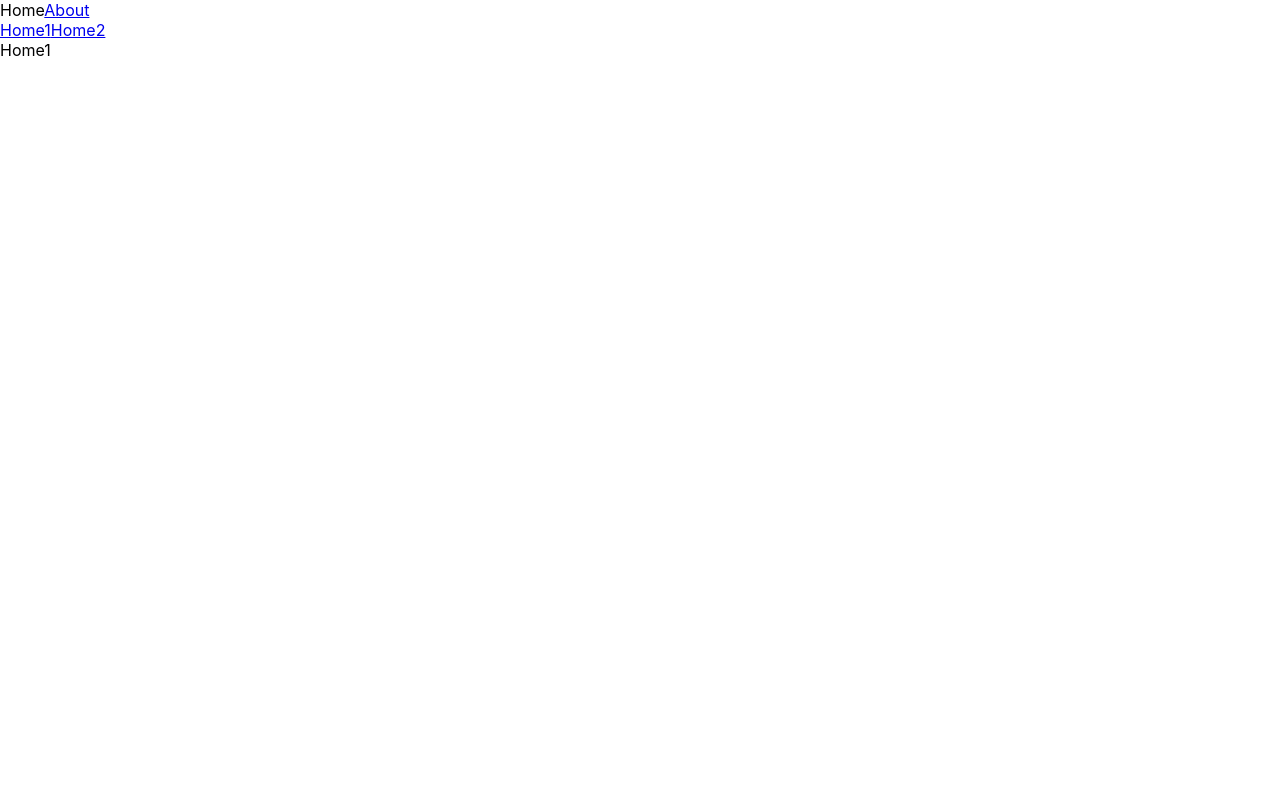
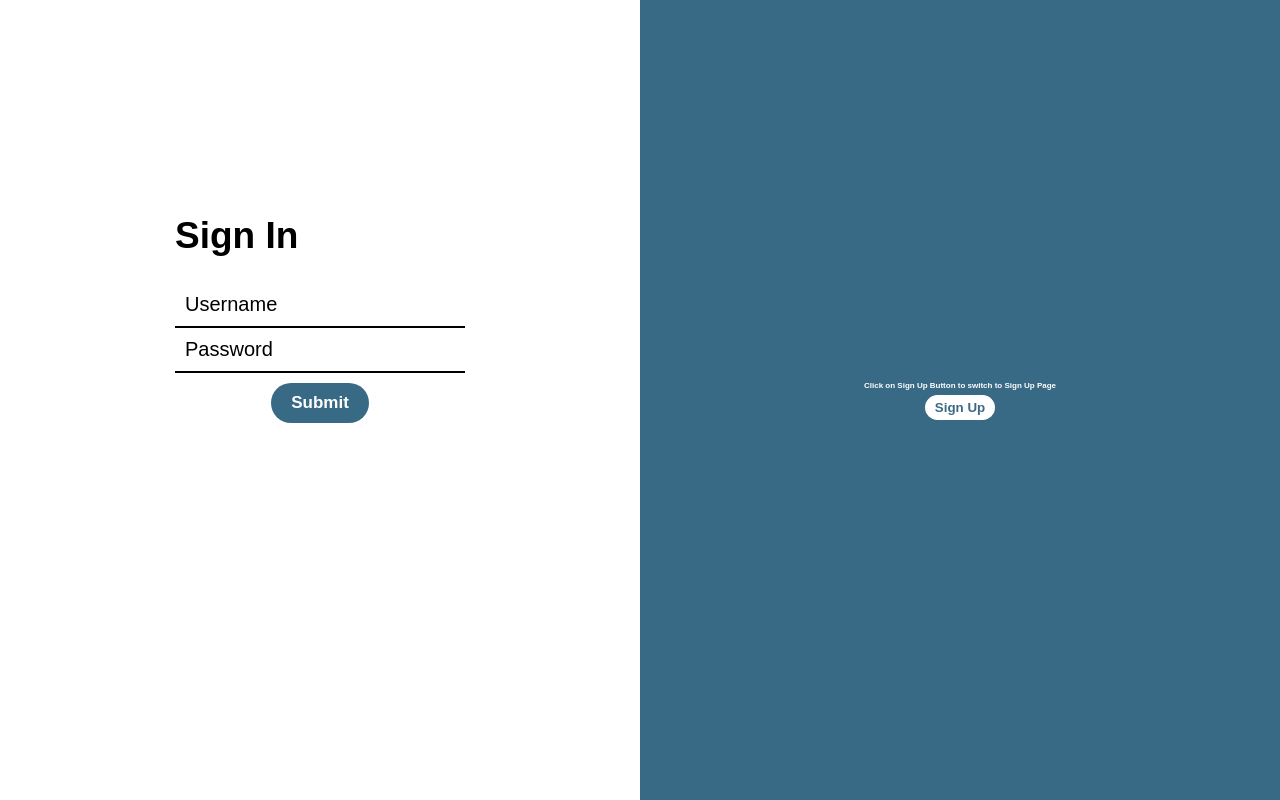
Before and after one commit to MrNiNaD/codesnippet, a React (Create React App) app: page / in a window 1280 px wide. Built offline with nearby package versions, Linux system fonts and the light colour scheme.

Commit message:
Savepoint

```diff
--- a/src/App.js
+++ b/src/App.js
@@ -1,8 +1,8 @@
-import NestedRouting from './nestedRouting/NestedRouting';
+import LoginApp from './loginPage/LoginApp';
 
 function App() {
   return (
-    <NestedRouting />
+    <LoginApp />
   );
 }
 
--- a/src/loginPage/LoginApp.jsx
+++ b/src/loginPage/LoginApp.jsx
@@ -8,16 +8,16 @@ function LoginApp() {
   const [password, setPassword] = useState();
 
   const trimmer = useRef(null);
-  const container = useRef(null);
+  const trimmerContainer = useRef(null);
 
   const signUpClicked = () => {
     trimmer.current.classList.add("shift");
-    container.current.classList.add("switch");
+    trimmerContainer.current.classList.add("switch");
   }
 
   const signInClicked = () => {
     trimmer.current.classList.remove("shift");
-    container.current.classList.remove("switch");
+    trimmerContainer.current.classList.remove("switch");
   }
 
   return (
@@ -37,7 +37,7 @@ function LoginApp() {
           </div>
         </Toggle>
         <Trimmer ref={trimmer}>
-          <Container ref={container}>
+          <TrimmerContainer ref={trimmerContainer}>
             <SignInForm>
               <SignInDiv>
                 <Heading>Sign In</Heading>
@@ -59,7 +59,7 @@ function LoginApp() {
               </SignInDiv>
             </SignInForm>
             <SignUpForm><div>Sign Up Form</div></SignUpForm>
-          </Container>
+          </TrimmerContainer>
         </Trimmer>
       </Auth>
     </>
@@ -119,7 +119,7 @@ const Trimmer = styled.div`
   transition: transform .5s ease;
 `;
 
-const Container = styled.div`
+const TrimmerContainer = styled.div`
   width: 100vw;
   height: 100%;
   display: flex;
```
